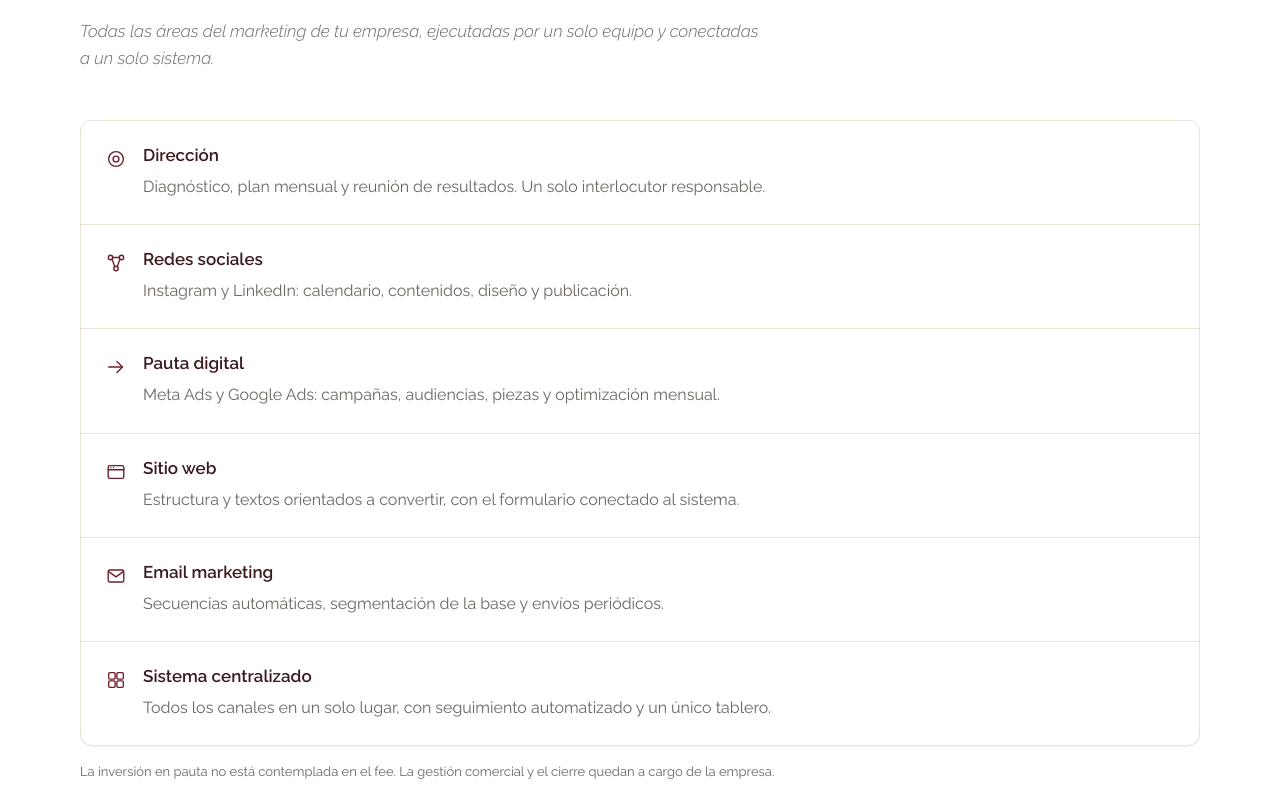
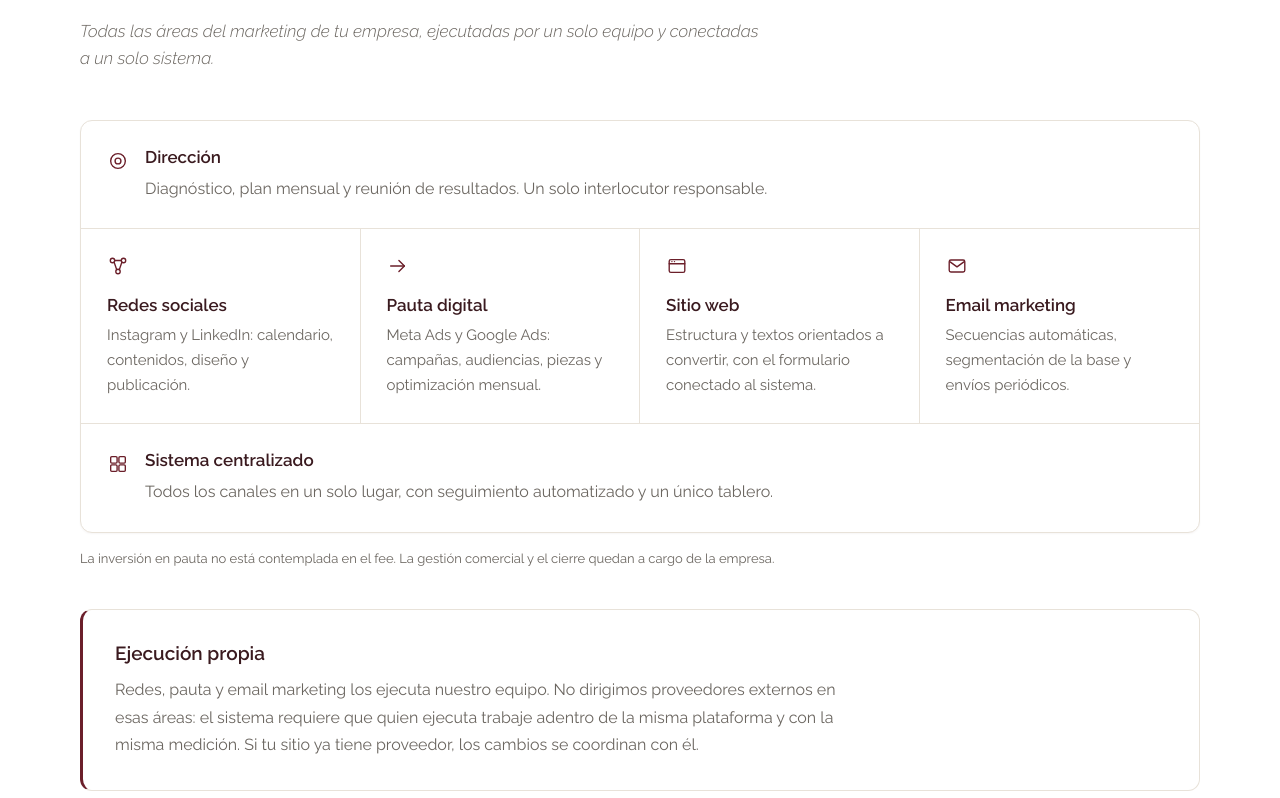
Before and after one commit to nerini-mkt/nerini-web, a React (Vite) app: page / in a window 1280 px wide. Shown: the part 1442-2240 px from the top of the page. Built offline with nearby package versions, Linux system fonts and the light colour scheme.

Commit message:
Add files via upload

```diff
--- a/App.jsx
+++ b/App.jsx
@@ -414,14 +414,24 @@
   { icon: <IcoDuenio />, title: "Un proveedor distinto por área", desc: "Cada uno con su formato de reporte y su interlocutor, y el dueño coordinando entre todos." },
 ];
 
+const DIRECCION = {
+  icon: "focus",
+  title: "Dirección",
+  desc: "Diagnóstico, plan mensual y reunión de resultados. Un solo interlocutor responsable.",
+};
+
 const AREAS = [
-  { icon: "focus", title: "Dirección", desc: "Diagnóstico, plan mensual y reunión de resultados. Un solo interlocutor responsable." },
   { icon: "coordination", title: "Redes sociales", desc: "Instagram y LinkedIn: calendario, contenidos, diseño y publicación." },
   { icon: "action", title: "Pauta digital", desc: "Meta Ads y Google Ads: campañas, audiencias, piezas y optimización mensual." },
   { icon: "site", title: "Sitio web", desc: "Estructura y textos orientados a convertir, con el formulario conectado al sistema." },
   { icon: "mail", title: "Email marketing", desc: "Secuencias automáticas, segmentación de la base y envíos periódicos." },
-  { icon: "modules", title: "Sistema centralizado", desc: "Todos los canales en un solo lugar, con seguimiento automatizado y un único tablero." },
 ];
+
+const SISTEMA = {
+  icon: "modules",
+  title: "Sistema centralizado",
+  desc: "Todos los canales en un solo lugar, con seguimiento automatizado y un único tablero.",
+};
 
 const TRABAJAMOS_CON = [
   "Empresas de servicios sin equipo interno de marketing",
@@ -481,6 +491,55 @@
   },
 ];
 
+/* ── preguntas desplegables ───────────────────────── */
+function Preguntas() {
+  const [abierta, setAbierta] = useState(null);
+  return (
+    <div style={{ background: "#fff", border: `1px solid ${C.grisBorde}`, borderRadius: 12, overflow: "hidden", boxShadow: "0 1px 2px rgba(58,26,31,.04)" }}>
+      {PREGUNTAS.map((f, i) => {
+        const abierto = abierta === i;
+        return (
+          <div key={f.q} style={{ borderTop: i === 0 ? "none" : `1px solid ${C.grisBorde}` }}>
+            <button
+              type="button"
+              onClick={() => setAbierta(abierto ? null : i)}
+              aria-expanded={abierto}
+              style={{
+                width: "100%",
+                display: "flex",
+                alignItems: "center",
+                justifyContent: "space-between",
+                gap: 20,
+                padding: "clamp(20px, 2.4vw, 26px)",
+                background: "none",
+                border: "none",
+                textAlign: "left",
+                cursor: "pointer",
+                fontFamily: SANS,
+              }}
+            >
+              <span style={{ fontWeight: 600, fontSize: 17, color: abierto ? C.bordo : C.negro, lineHeight: 1.4, transition: "color .18s ease" }}>{f.q}</span>
+              <span
+                aria-hidden="true"
+                style={{ display: "inline-flex", flexShrink: 0, transform: abierto ? "rotate(180deg)" : "none", transition: "transform .2s ease" }}
+              >
+                <svg width="18" height="18" viewBox="0 0 24 24" fill="none" stroke={C.bordo} strokeWidth="1.5" strokeLinecap="round" strokeLinejoin="round">
+                  <polyline points="6 9.5 12 15.5 18 9.5" />
+                </svg>
+              </span>
+            </button>
+            {abierto && (
+              <div style={{ padding: "0 clamp(20px, 2.4vw, 26px) clamp(22px, 2.6vw, 28px)" }}>
+                <p style={{ fontSize: 16, color: C.grisTexto, lineHeight: 1.7, margin: 0, maxWidth: "46em" }}>{f.a}</p>
+              </div>
+            )}
+          </div>
+        );
+      })}
+    </div>
+  );
+}
+
 /* ── whatsapp flotante ────────────────────────────── */
 function FloatingWA() {
   const [h, setH] = useState(false);
@@ -525,7 +584,22 @@
   return (
     <div style={{ fontFamily: SANS, color: C.negro, background: "#fff", overflowX: "hidden", textWrap: "pretty" }}>
       {/* NAV */}
-      <style>{`@media (max-width: 760px){ .nerini-nav-links > a { display: none; } }`}</style>
+      <style>{`
+        @media (max-width: 760px){ .nerini-nav-links > a { display: none; } }
+        .nerini-areas { display: grid; grid-template-columns: repeat(4, 1fr); }
+        .nerini-areas > div { border-right: 1px solid ${C.grisBorde}; }
+        .nerini-areas > div:last-child { border-right: none; }
+        @media (max-width: 900px){
+          .nerini-areas { grid-template-columns: repeat(2, 1fr); }
+          .nerini-areas > div:nth-child(2n) { border-right: none; }
+          .nerini-areas > div:nth-child(-n+2) { border-bottom: 1px solid ${C.grisBorde}; }
+        }
+        @media (max-width: 560px){
+          .nerini-areas { grid-template-columns: 1fr; }
+          .nerini-areas > div { border-right: none; border-bottom: 1px solid ${C.grisBorde}; }
+          .nerini-areas > div:last-child { border-bottom: none; }
+        }
+      `}</style>
       <nav style={{ position: "fixed", top: 0, left: 0, right: 0, zIndex: 100, background: "#fff", borderBottom: `1px solid ${C.grisBorde}` }}>
         <div style={{ maxWidth: MAX, margin: "0 auto", padding: `0 ${PAD_X}`, minHeight: 68, display: "flex", alignItems: "center", justifyContent: "space-between", gap: 24 }}>
           <a href="#top" style={{ display: "inline-flex", textDecoration: "none", color: "inherit" }}>
@@ -593,26 +667,37 @@
 
           <Reveal>
             <div style={{ background: "#fff", border: `1px solid ${C.grisBorde}`, borderRadius: 12, overflow: "hidden", boxShadow: "0 1px 2px rgba(58,26,31,.04)" }}>
-              {AREAS.map((a, i) => (
-                <div
-                  key={a.title}
-                  style={{
-                    display: "flex",
-                    alignItems: "flex-start",
-                    gap: 16,
-                    padding: "clamp(18px, 2.2vw, 24px)",
-                    borderTop: i === 0 ? "none" : `1px solid ${C.grisBorde}`,
-                  }}
-                >
-                  <span style={{ marginTop: 3 }}>
-                    <Icon name={a.icon} size={22} />
-                  </span>
-                  <div>
+              <div style={{ display: "flex", alignItems: "flex-start", gap: 16, padding: "clamp(20px, 2.4vw, 26px)", borderBottom: `1px solid ${C.grisBorde}` }}>
+                <span style={{ marginTop: 3 }}>
+                  <Icon name={DIRECCION.icon} size={22} />
+                </span>
+                <div>
+                  <div style={{ fontWeight: 600, fontSize: 17, color: C.negro, marginBottom: 8 }}>{DIRECCION.title}</div>
+                  <div style={{ fontSize: 16, color: C.grisTexto, lineHeight: 1.7 }}>{DIRECCION.desc}</div>
+                </div>
+              </div>
+
+              <div className="nerini-areas">
+                {AREAS.map((a) => (
+                  <div key={a.title} style={{ padding: "clamp(20px, 2.4vw, 26px)" }}>
+                    <div style={{ marginBottom: 14 }}>
+                      <Icon name={a.icon} size={22} />
+                    </div>
                     <div style={{ fontWeight: 600, fontSize: 17, color: C.negro, marginBottom: 8 }}>{a.title}</div>
-                    <div style={{ fontSize: 16, color: C.grisTexto, lineHeight: 1.7 }}>{a.desc}</div>
+                    <div style={{ fontSize: 15, color: C.grisTexto, lineHeight: 1.65 }}>{a.desc}</div>
                   </div>
+                ))}
+              </div>
+
+              <div style={{ display: "flex", alignItems: "flex-start", gap: 16, padding: "clamp(20px, 2.4vw, 26px)", borderTop: `1px solid ${C.grisBorde}` }}>
+                <span style={{ marginTop: 3 }}>
+                  <Icon name={SISTEMA.icon} size={22} />
+                </span>
+                <div>
+                  <div style={{ fontWeight: 600, fontSize: 17, color: C.negro, marginBottom: 8 }}>{SISTEMA.title}</div>
+                  <div style={{ fontSize: 16, color: C.grisTexto, lineHeight: 1.7 }}>{SISTEMA.desc}</div>
                 </div>
-              ))}
+              </div>
             </div>
           </Reveal>
           <Reveal>
@@ -715,7 +800,7 @@
         <div style={{ maxWidth: MAX, margin: "0 auto" }}>
           <Reveal style={{ marginBottom: SECTION_GAP }}>
             <h2 style={{ ...h2, margin: "0 0 20px" }}>El sistema</h2>
-            <p style={{ fontSize: 17, fontStyle: "italic", fontWeight: 300, color: C.grisTexto, lineHeight: 1.6, margin: 0, maxWidth: "40em" }}>
+            <p style={{ fontSize: 17, fontStyle: "italic", fontWeight: 300, color: C.grisTexto, lineHeight: 1.6, margin: 0, maxWidth: "58em", textWrap: "balance" }}>
               Todos los canales conectados a un solo lugar. Cada contacto entra con su origen, recibe respuesta y avanza por flujos de seguimiento.
             </p>
           </Reveal>
@@ -731,9 +816,7 @@
               ))}
             </div>
             <div style={{ textAlign: "right", fontSize: 12, color: C.cueroTexto, letterSpacing: ".14em", textTransform: "uppercase", marginBottom: 16 }}>Conversión de venta →</div>
-            <p style={{ ...nota, marginBottom: 22 }}>
-              Todo está incluido desde el primer mes. Las etapas son el orden en que se pone en marcha cada área, según el estado actual de tu empresa.
-            </p>
+            <p style={{ ...nota, marginBottom: 22 }}>Todo está incluido desde el primer mes.</p>
           </Reveal>
 
           <Reveal>
@@ -834,20 +917,7 @@
             <h2 style={{ ...h2, margin: `0 0 ${SECTION_GAP}` }}>Preguntas frecuentes</h2>
           </Reveal>
           <Reveal>
-            <div style={{ background: "#fff", border: `1px solid ${C.grisBorde}`, borderRadius: 12, overflow: "hidden", boxShadow: "0 1px 2px rgba(58,26,31,.04)" }}>
-              {PREGUNTAS.map((f, i) => (
-                <div
-                  key={f.q}
-                  style={{
-                    padding: "clamp(22px, 2.6vw, 28px)",
-                    borderTop: i === 0 ? "none" : `1px solid ${C.grisBorde}`,
-                  }}
-                >
-                  <div style={{ fontWeight: 600, fontSize: 17, color: C.negro, lineHeight: 1.4, marginBottom: 10 }}>{f.q}</div>
-                  <p style={{ fontSize: 16, color: C.grisTexto, lineHeight: 1.7, margin: 0, maxWidth: "46em" }}>{f.a}</p>
-                </div>
-              ))}
-            </div>
+            <Preguntas />
           </Reveal>
         </div>
       </section>
```
